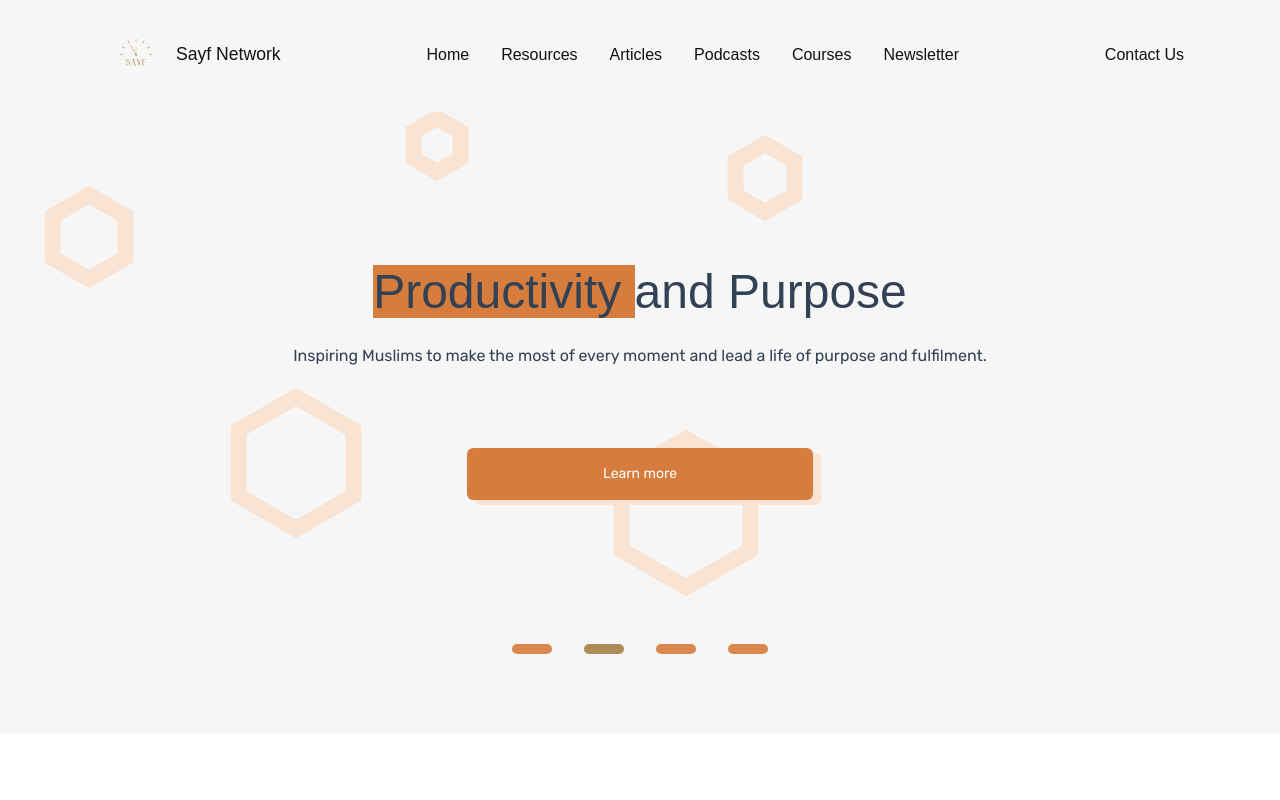
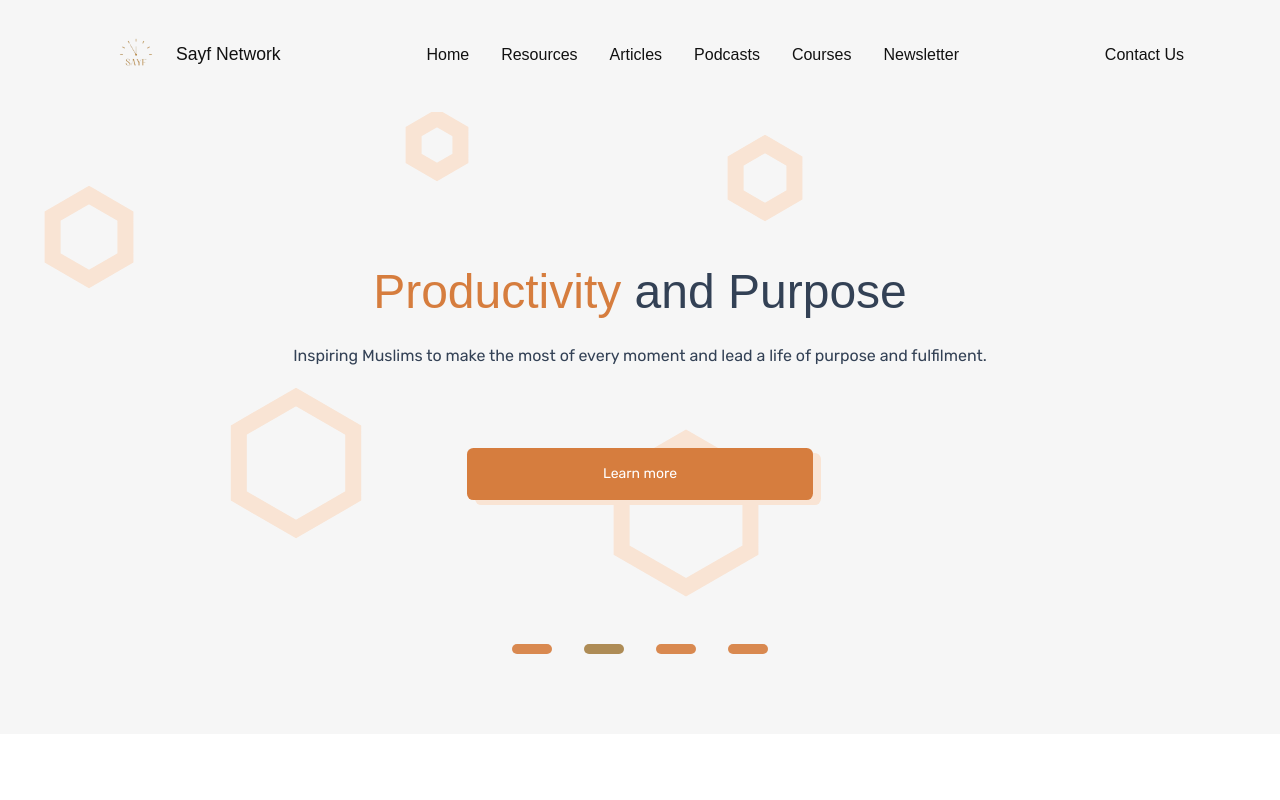
Before and after one commit to abdulrahmansoyooye/sayfproject, a Next.js app: page / in a window 1280 px wide. Shown: the top 800 px of the page. Built offline with nearby package versions, Linux system fonts and the light colour scheme; a web font is replaced by a local one.

Commit message:
First Commit

```diff
--- a/app/globals.css
+++ b/app/globals.css
@@ -129,7 +129,7 @@ span {
   @apply w-full rounded-lg border border-gray-200 bg-white py-2.5 font-satoshi pl-5 pr-12 text-sm shadow-sm font-medium focus:border-[#D67D3E] focus:outline-none focus:ring-0;
 }
 .text-gradient {
-  @apply bg-brown-color;
+  @apply text-brown-color;
 }
 .black_btn {
   @apply rounded-[0.4rem]  bg-[#D67D3E] p-[1rem_3rem] text-white transition-all duration-500  hover:bg-[#AE8C56]  cursor-pointer text-center text-sm  flex items-center justify-center shadow-[8px_5px_0_0_#f9e4d4];
```
